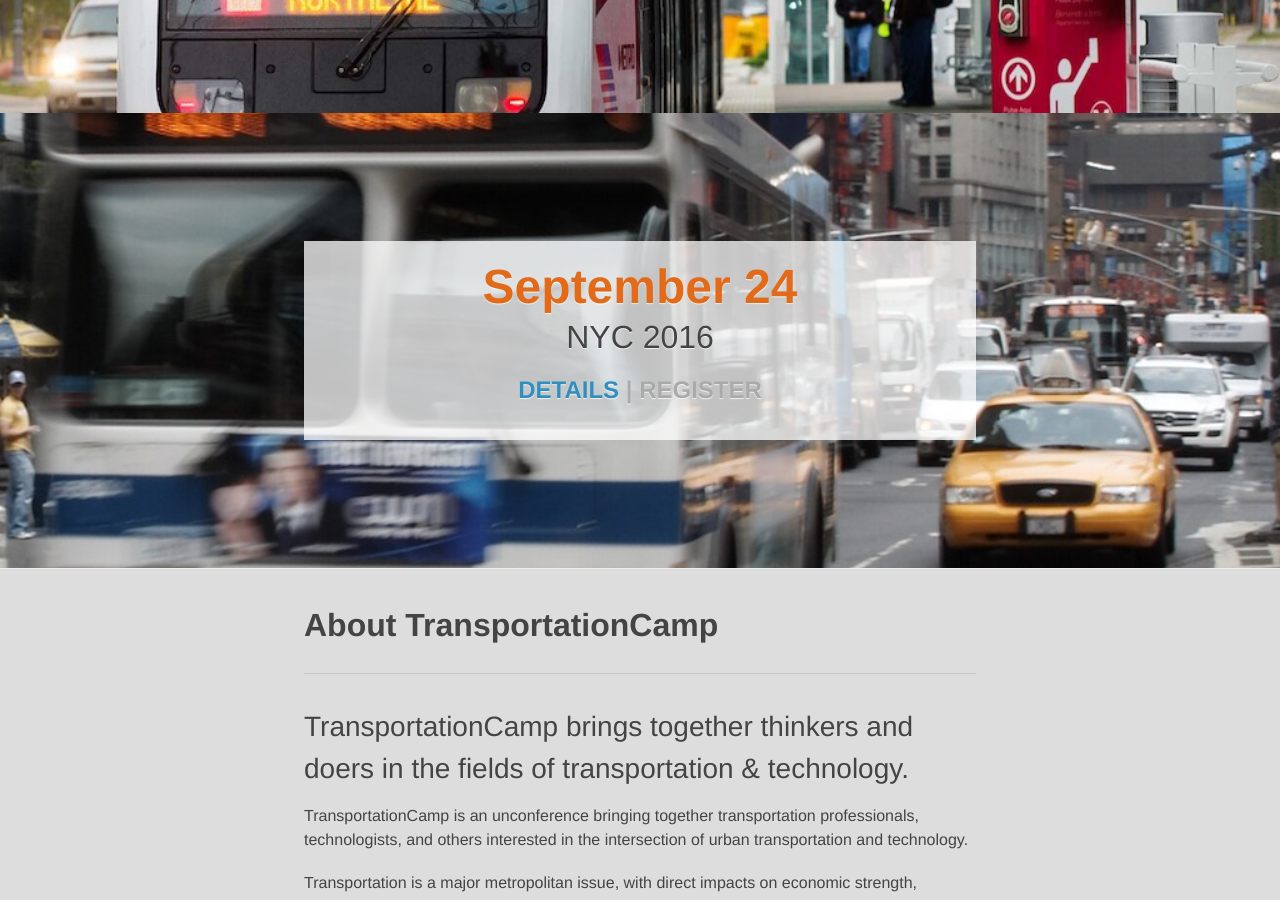
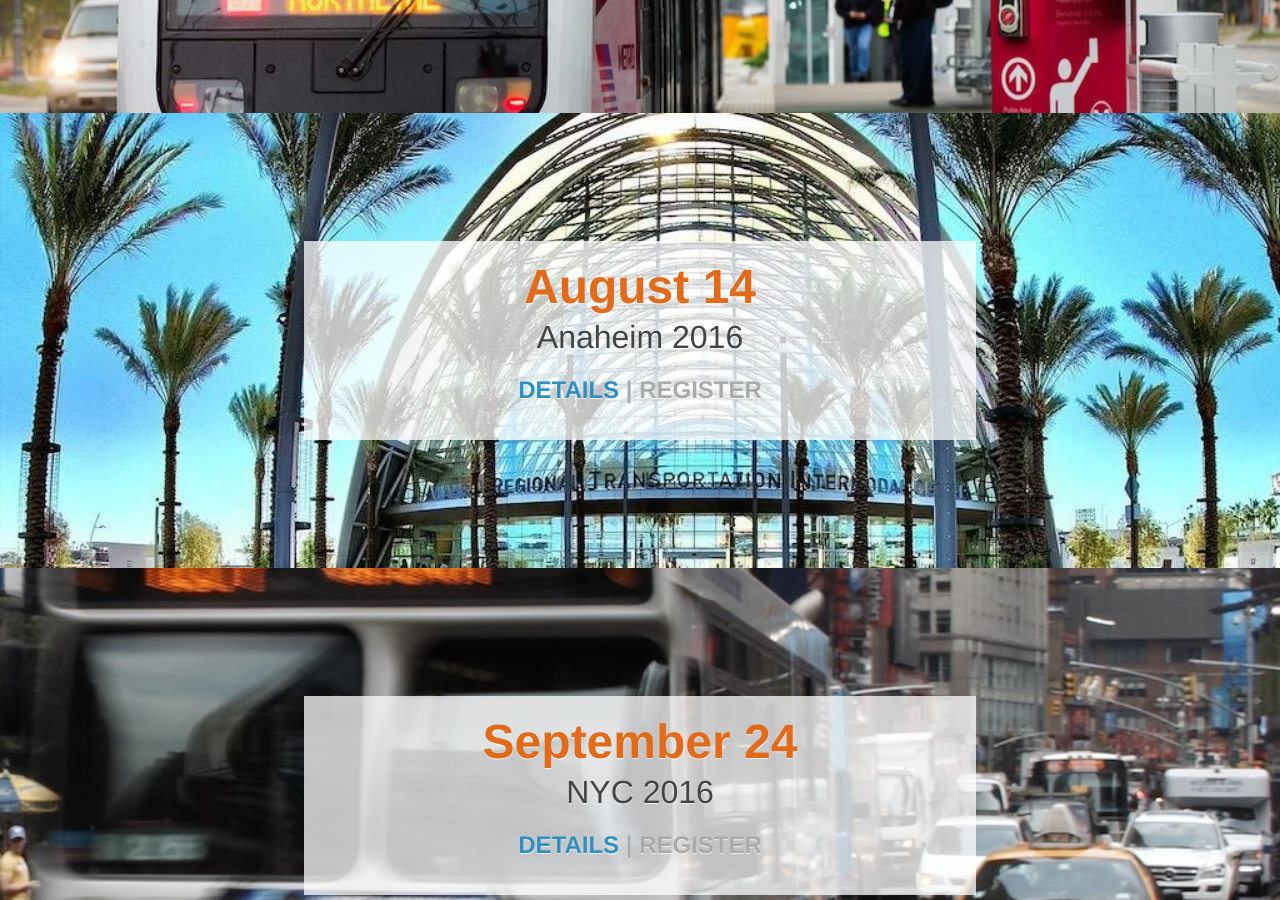
Before and after one commit to transpocamp/transportationcamp.org, a Jekyll site: the page built from index.html, in a window 1280 px wide and 900 px high, scrolled down 1947 px. Built offline with Jekyll 4.4.1, drawn with Linux system fonts in a browser that asks for light colours; nearby versions of some CDN libraries.

Commit message:
Add Anaheim to main list

```diff
--- a/_data/events.yml
+++ b/_data/events.yml
@@ -122,6 +122,11 @@
   register_url: http://www.asce-ictd.org/transportationcamp/
   background_img: houston-2016.jpg
 
+- title: Anaheim 2016
+  date: 2016-08-14 23:59:59
+  url: /events/anaheim-2016
+  background_img: anaheim.jpg
+
 - title: NYC 2016
   date: 2016-09-24 23:59:59
   url: /events/nyc-2016
```
Also changed, not shown: assets/images/anaheim.jpg (added).
